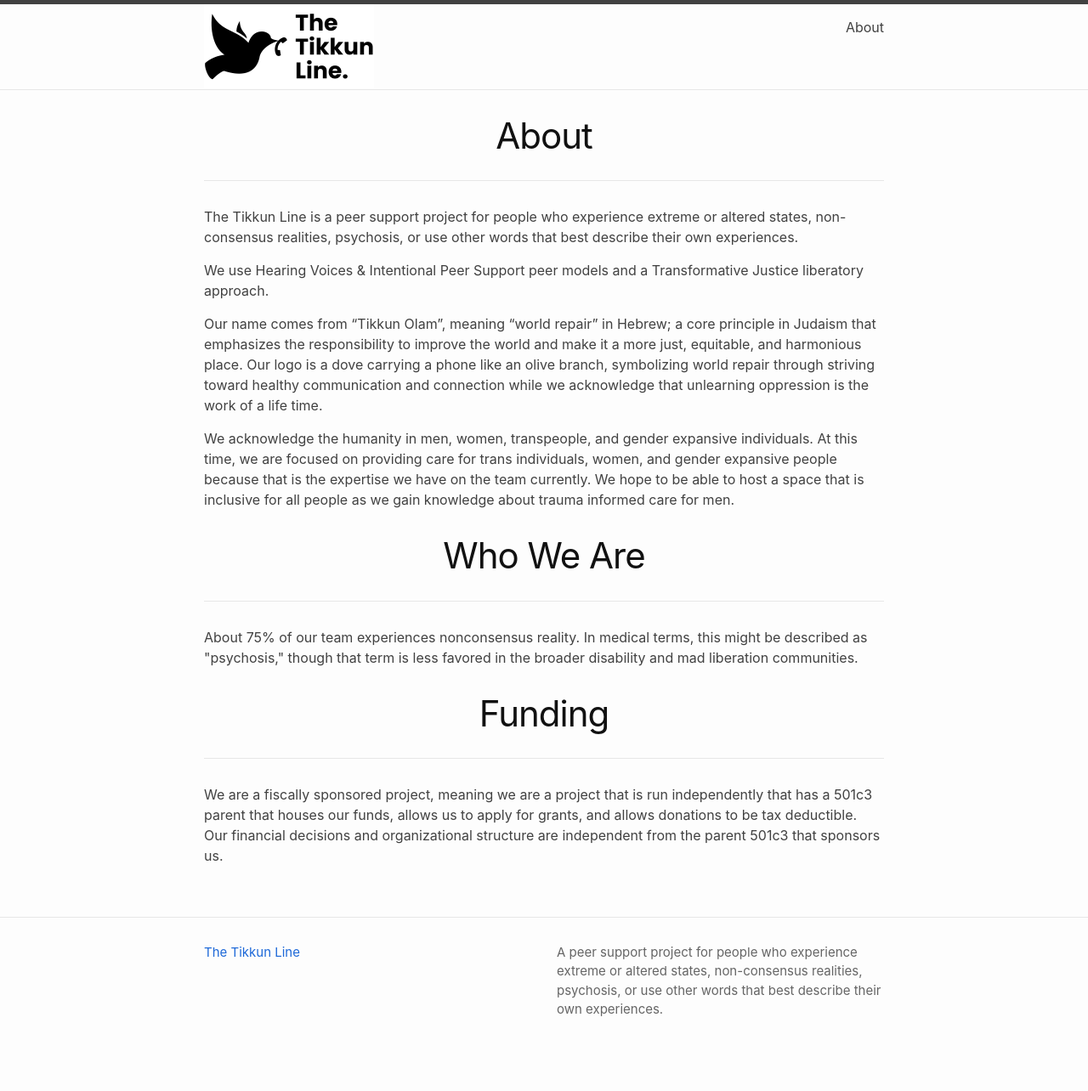
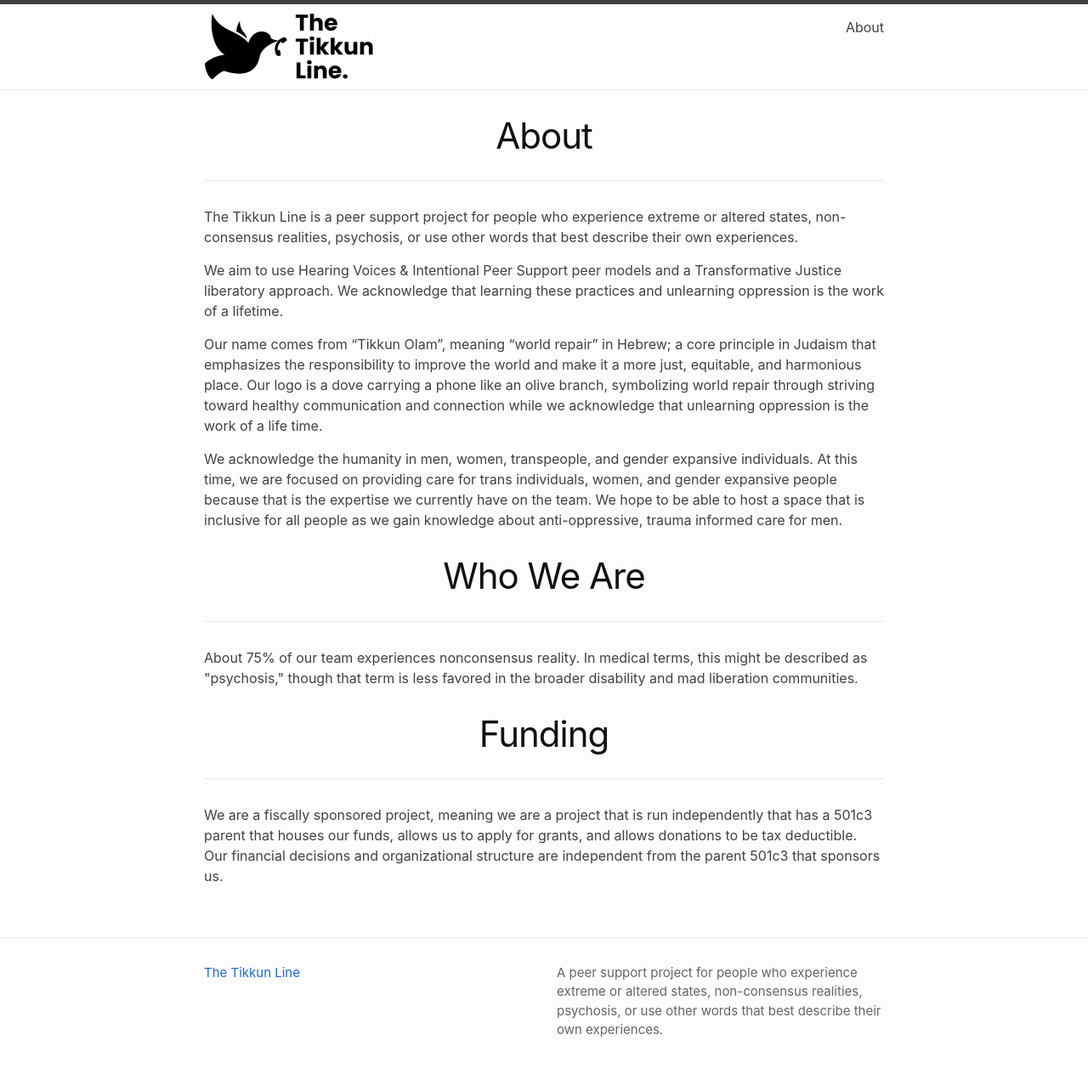
Before and after one commit to The-Tikkun-Line/the-tikkun-line.github.io, a Jekyll site: the page built from about.markdown, in a window 1280 px wide. Shown: the whole page at 85% size. Built offline with Jekyll 4.4.1, drawn with Linux system fonts in a browser that asks for light colours; before the commit the page ends 1260 px from its top, so only the background shows below that.

Commit message:
Fix about page

```diff
--- a/about.markdown
+++ b/about.markdown
@@ -6,11 +6,11 @@ permalink: /about/
 
 The Tikkun Line is a peer support project for people who experience extreme or altered states, non-consensus realities, psychosis, or use other words that best describe their own experiences.
 
-We use Hearing Voices & Intentional Peer Support peer models and a Transformative Justice liberatory approach.
+We aim to use Hearing Voices & Intentional Peer Support peer models and a Transformative Justice liberatory approach. We acknowledge that learning these practices and unlearning oppression is the work of a lifetime.
 
 Our name comes from "Tikkun Olam", meaning "world repair" in Hebrew; a core principle in Judaism that emphasizes the responsibility to improve the world and make it a more just, equitable, and harmonious place. Our logo is a dove carrying a phone like an olive branch, symbolizing world repair through striving toward healthy communication and connection while we acknowledge that unlearning oppression is the work of a life time.
 
-We acknowledge the humanity in men, women, transpeople, and gender expansive individuals. At this time, we are focused on providing care for trans individuals, women, and gender expansive people because that is the expertise we have on the team currently. We hope to be able to host a space that is inclusive for all people as we gain knowledge about trauma informed care for men.
+We acknowledge the humanity in men, women, transpeople, and gender expansive individuals. At this time, we are focused on providing care for trans individuals, women, and gender expansive people because that is the expertise we currently have on the team. We hope to be able to host a space that is inclusive for all people as we gain knowledge about anti-oppressive, trauma informed care for men.
 
 <div class="post-header">
 	<h1 class="post-title">Who We Are</h1>
```
